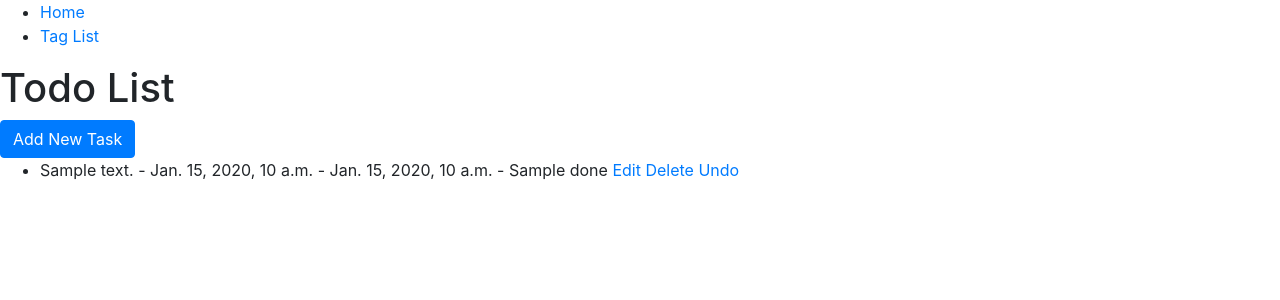
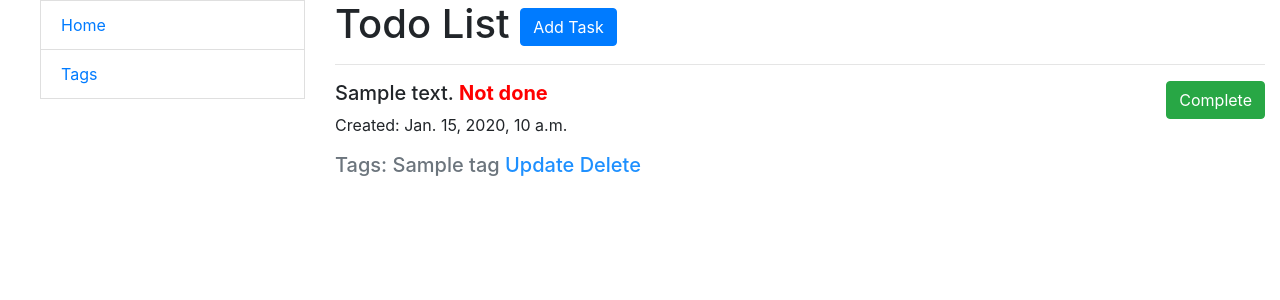
Before and after one commit to MrsLFG/todo-list, a Django app: template templates/todo/task_list.html in a window 1280 px wide. Shown: the top 300 px of the page. Run offline with Django 5.2, Linux system fonts and the light colour scheme; the template is opened without the code that fills it: most values are stand-ins (such as "Sample title", 1, 10 or a date in 2020).

Commit message:
add html files for base & task_list & task_form

```diff
--- a/templates/todo/base.html
+++ b/templates/base.html
@@ -9,17 +9,27 @@
       href="https://cdn.jsdelivr.net/npm/bootstrap@4.6.2/dist/css/bootstrap.min.css"
       integrity="sha384-xOolHFLEh07PJGoPkLv1IbcEPTNtaed2xpHsD9ESMhqIYd0nLMwNLD69Npy4HI+N"
       crossorigin="anonymous">
+  {% load static %}
+  <link rel="stylesheet" href="{% static 'css/style.css' %}">
 </head>
 <body>
-  <div class="sidebar">
+  <div class="container-fluid">
+    <div class="row">
+      <div class="col-sm-3 sidebar-nav list-group">
         <ul>
-            <li><a href="{% url 'todo:task-list' %}">Home</a></li>
-            <li><a href="{% url 'todo:tag-list' %}">Tag List</a></li>
+          <li class="list-group-item">
+            <a href="{% url 'todo:task-list' %}">Home</a>
+          </li>
+          <li class="list-group-item">
+            <a href="{% url 'todo:tag-list' %}">Tags</a>
+          </li>
         </ul>
-    </div>
-    <div class="content">
+      </div>
+      <div class="col-sm-9">
         {% block content %}
         {% endblock %}
+      </div>
     </div>
+  </div>
 </body>
 </html>
--- a/templates/todo/task_list.html
+++ b/templates/todo/task_list.html
@@ -1,18 +1,34 @@
 {% extends "base.html" %}
 
 {% block content %}
-<h1>Todo List</h1>
-<a href="{% url 'task_create' %}" class="btn btn-primary">Add New Task</a>
-<ul>
-    {% for task in tasks %}
-        <li>
-            {{ task.content }} - {{ task.created_at }} - {{ task.deadline }} - {{ task.done }}
-            <a href="{% url 'task_update' task.pk %}">Edit</a>
-            <a href="{% url 'task_delete' task.pk %}">Delete</a>
-            <a href="{% url 'task_toggle' task.pk %}">
-                {% if task.done %} Undo {% else %} Complete {% endif %}
-            </a>
-        </li>
-    {% endfor %}
-</ul>
+  <h1>
+    Todo List
+    <a href="{% url 'todo:task-create' %}" class="btn btn-primary" style="inline-start: rtl">
+      Add Task
+    </a>
+  </h1>
+  {% for task in tasks %}
+    <hr>
+    <h5>{{ task.content }}
+      {% if task.done %}
+        <span style="color: green"><strong>Done</strong></span>
+      {% else %}
+        <span style="color: red"><strong>Not done</strong></span>
+      {% endif %}
+      <a href="{% url 'todo:task-toggle' pk=task.id %}" style="float: right">
+        {% if task.done %}
+          <span class="btn btn-secondary">Undo</span>
+        {% else %}
+          <span class="btn btn-success">Complete</span>
+        {% endif %}
+      </a>
+    </h5>
+    <p>
+      Created: {{ task.created_at }}
+    </p>
+    <h5 class="text-muted">Tags: {% for tag in task.tags.all %} {{ tag.name }} {% endfor %}
+      <a href="{% url 'todo:task-update' pk=task.id %}" style="color: dodgerblue">Update</a>
+      <a href="{% url 'todo:task-delete' pk=task.id %}" style="color: dodgerblue">Delete</a>
+    </h5>
+{% endfor %}
 {% endblock %}
```
Also changed, not shown: templates/todo/task_form.html (added, +11 -0 lines).
